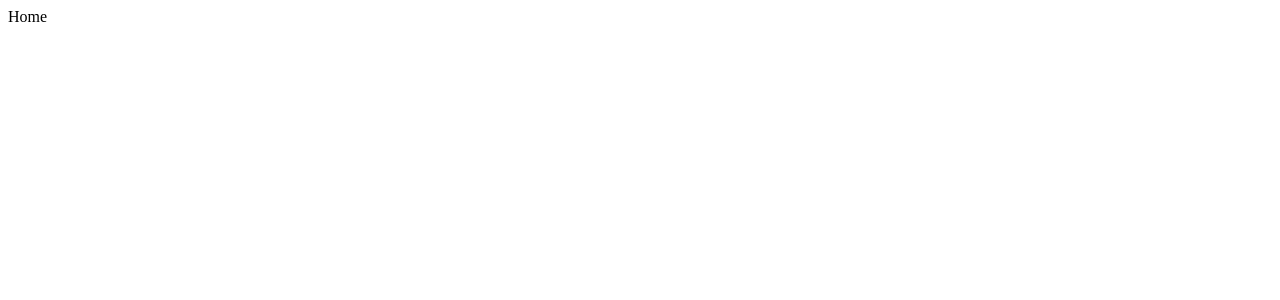
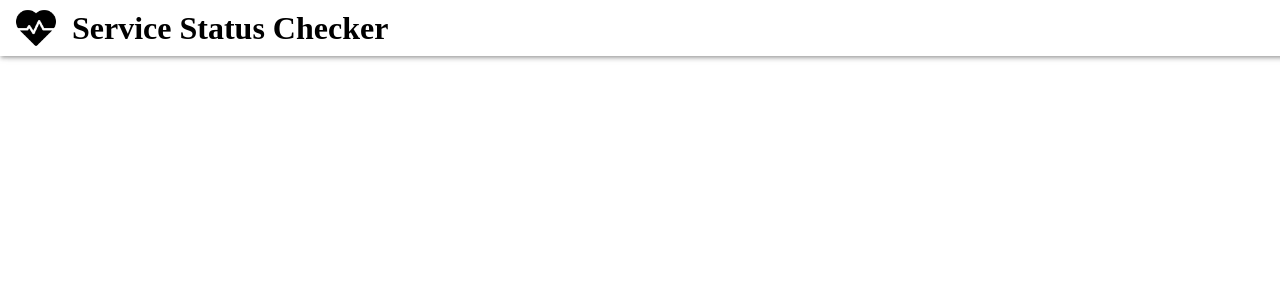
Before and after one commit to 0racularGh0st/service-status-checker, a React (Create React App) app in the folder client/: page / in a window 1280 px wide. Shown: the top 300 px of the page. Built offline with nearby package versions, Linux system fonts and the light colour scheme.

Commit message:
Add header

```diff
--- a/client/public/index.html
+++ b/client/public/index.html
@@ -35,5 +35,14 @@
         //         document.getElementById("sub-data").innerHTML= JSON.stringify(push);
         //     }
     </script>
+    <style>
+      body {
+          display: block;
+          margin: 0px;
+            }
+      :root{
+        --elevation3: 0px 3px 3px -2px rgba(0,0,0,0.2), 0px 3px 4px 0px rgba(0,0,0,0.14), 0px 1px 8px 0px rgba(0,0,0,0.12);
+      }
+    </style>
   </body>
 </html>
--- a/client/src/Home.js
+++ b/client/src/Home.js
@@ -1,10 +1,12 @@
 import React from 'react';
-
+import Header from "./components/Header";
+import Content from "./components/Content";
 const Home = () => {
 
     return (
         <div>
-            Home
+            <Header/>
+            <Content/>
         </div>
     )
 }
--- /dev/null
+++ b/client/src/components/Content.css
@@ -0,0 +1,3 @@
+.main-content{
+    height: 150vh;
+}
--- /dev/null
+++ b/client/src/components/Content.js
@@ -0,0 +1,11 @@
+import React from 'react';
+import "./Content.css";
+
+const Content = () => {
+    return(
+        <div className="main-content">
+
+        </div>
+    )
+}
+export default Content;
--- /dev/null
+++ b/client/src/components/Header.css
@@ -0,0 +1,15 @@
+.service-status-header{
+    display: flex;
+    justify-content: flex-start;
+    align-items: center;
+    padding: 0.5rem 1rem;
+    box-shadow: var(--elevation3);
+    position: fixed;
+    width: 100vw;
+}
+
+.service-status-heading{
+    margin-block-start: 0 !important;
+    margin-block-end:0 !important;
+    margin-left: 1rem;
+}
--- /dev/null
+++ b/client/src/components/Header.js
@@ -0,0 +1,13 @@
+import React from 'react';
+import "./Header.css";
+const Header = () => {
+    return (
+        <div className="service-status-header">
+            <img src="../images/logo.png" height="40" width="40"/>
+            <h1 className="service-status-heading">
+                Service Status Checker
+            </h1>
+        </div>
+    )
+}
+export default Header;
```
Also changed, not shown: client/src/components/Footer.js (added), client/src/images/logo.png (added).
